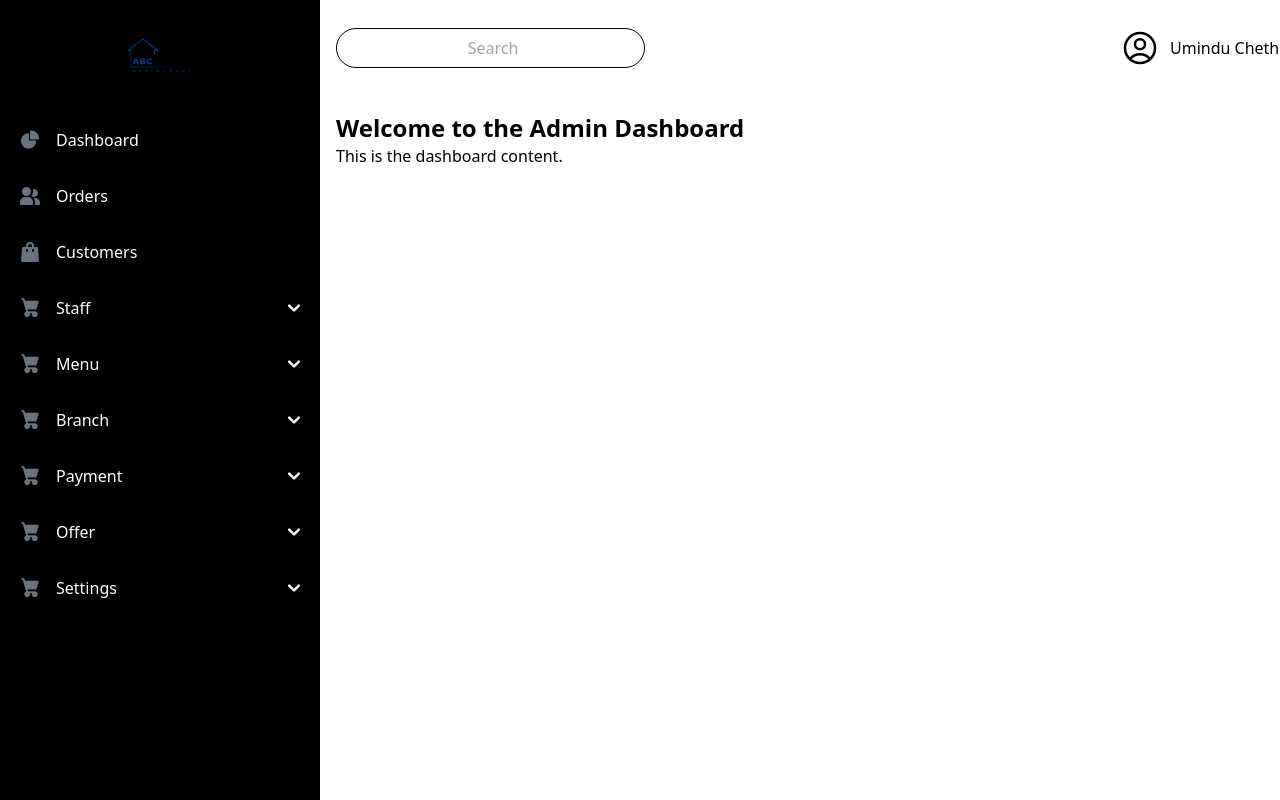
After one commit to Nipuniii/Online-reservation-System, a Spring Boot app: page /admindashboard in a window 1280 px wide. The commit adds this page. Run offline with Spring Boot 4, Linux system fonts and the light colour scheme; style sheets or scripts are compiled from the project's sources; some libraries are stand-ins or nearby versions.

Commit message:
admin header admin sidebar user ui change done
admin header admin sidebar user ui change done

```diff
--- /dev/null
+++ b/src/main/java/com/abcrestaurant/restaurantweb/controller/AdminController.java
@@ -0,0 +1,13 @@
+package com.abcrestaurant.restaurantweb.controller;
+
+import org.springframework.stereotype.Controller;
+import org.springframework.web.bind.annotation.GetMapping;
+
+@Controller
+public class AdminController {
+    @GetMapping("/admindashboard")
+    public String getDashboard() {
+        return "admin/admin-dashboard"; // Renders admin-dashboard.html
+    }
+
+}
--- /dev/null
+++ b/src/main/resources/templates/admin/admin-dashboard.html
@@ -0,0 +1,28 @@
+<!DOCTYPE html>
+<html xmlns:th="http://www.thymeleaf.org" lang="en">
+<head>
+  <meta charset="UTF-8">
+  <title>Admin Dashboard</title>
+  <link href="/css/tailwind.css" rel="stylesheet">
+</head>
+<body>
+<div class="flex h-screen">
+  <!-- Sidebar -->
+  <aside  style="width: 25%;" class="w-1/4 bg-black text-white">
+    <th:block th:replace="fragments/admin-sidebar :: div"></th:block>
+  </aside>
+
+  <!-- Main Content -->
+  <div style="width: 75%;" class="flex-1 flex flex-col ">
+    <header class="w-full bg-white">
+      <th:block th:replace="fragments/admin-header :: div"></th:block>
+    </header>
+    <main  class="flex-1 p-4 mt-24">
+      <!-- Dashboard content -->
+      <h1 class="text-2xl font-bold">Welcome to the Admin Dashboard</h1>
+      <p>This is the dashboard content.</p>
+    </main>
+  </div>
+</div>
+</body>
+</html>
--- /dev/null
+++ b/src/main/resources/templates/fragments/admin-header.html
@@ -0,0 +1,24 @@
+<div style="width: 75%;" class="fixed z-10 bg-white mt-2">
+    <div class="container 2xl:ml-[220px]">
+        <div class="relative flex items-center w-full max-w-md md:h-20">
+
+            <div class="">
+                <div class="absolute inline-flex items-center p-2 top-6 left-5">
+                    <i class="text-gray-400 fas fa-search"></i>
+                </div>
+            </div>
+            <div class="">
+                <div style="position: absolute; width: 35%; margin-left: 800px; border: none;">
+                    <svg xmlns="http://www.w3.org/2000/svg" fill="none" viewBox="0 0 24 24" stroke-width="1.5" stroke="currentColor" class="w-10 h-10">
+                        <path stroke-linecap="round" stroke-linejoin="round" d="M17.982 18.725A7.488 7.488 0 0012 15.75a7.488 7.488 0 00-5.982 2.975m11.963 0a9 9 0 10-11.963 0m11.963 0A8.966 8.966 0 0112 21a8.966 8.966 0 01-5.982-2.275M15 9.75a3 3 0 11-6 0 3 3 0 016 0z" />
+                    </svg>
+                </div>
+                <div style="position: absolute; width: 35%; margin-left: 850px; margin-top: 8px; border: none;">
+                    <p class="border-none md:w-full">Umindu Chethiya</p>
+                </div>
+                <input class="w-full h-10 flex items-center ml-10 justify-center pl-10 pr-5 py-1 md:ml-4 text-base hidden md:block border border-black rounded-full focus:shadow-outline text-center" type="search" placeholder="Search">
+
+            </div>
+        </div>
+    </div>
+</div>
--- /dev/null
+++ b/src/main/resources/templates/fragments/admin-sidebar.html
@@ -0,0 +1,199 @@
+<!-- src/main/resources/templates/sidebar.html -->
+<div style="width: 25%;" class="fixed top-0 left-0 flex-col hidden p-2 bg-black md:w-1/4 md:flex md:h-screen h-full">
+    <nav class="md:mt-20">
+        <aside style="width: 25%;" id="sidebar-multi-level-sidebar" class="fixed top-0 left-0 z-40 md:w-1/4 h-screen transition-transform -translate-x-full sm:translate-x-0" aria-label="Sidebar">
+            <div class="flex items-center justify-center md:mt-2">
+                <a href="#">
+                    <img src="/images/logo.png" class='w-24 h-24 ' />
+                </a>
+            </div>
+            <div class="h-full px-3 py-4 bg-black overflow-y-auto">
+                <ul class="space-y-4 font-medium">
+                    <li>
+                        <a href="#" class="flex items-center p-2 text-gray-900 rounded-lg text-white ">
+                            <svg class="w-5 h-5 text-gray-500 transition duration-75 text-gray-400 group-hover:text-gray-900 group-hover:text-white" aria-hidden="true" xmlns="http://www.w3.org/2000/svg" fill="currentColor" viewBox="0 0 22 21">
+                                <path d="M16.975 11H10V4.025a1 1 0 0 0-1.066-.998 8.5 8.5 0 1 0 9.039 9.039.999.999 0 0 0-1-1.066h.002Z"/>
+                                <path d="M12.5 0c-.157 0-.311.01-.565.027A1 1 0 0 0 11 1.02V10h8.975a1 1 0 0 0 1-.935c.013-.188.028-.374.028-.565A8.51 8.51 0 0 0 12.5 0Z"/>
+                            </svg>
+                            <span class="px-4">Dashboard</span>
+                        </a>
+                    </li>
+                    <li>
+                        <a href="#" class="flex items-center p-2 text-gray-900 rounded-lg text-white ">
+                            <svg class="flex-shrink-0 w-5 h-5 text-gray-500 transition duration-75 text-gray-400 group-hover:text-gray-900 group-hover:text-white" aria-hidden="true" xmlns="http://www.w3.org/2000/svg" fill="currentColor" viewBox="0 0 20 18">
+                                <path d="M14 2a3.963 3.963 0 0 0-1.4.267 6.439 6.439 0 0 1-1.331 6.638A4 4 0 1 0 14 2Zm1 9h-1.264A6.957 6.957 0 0 1 15 15v2a2.97 2.97 0 0 1-.184 1H19a1 1 0 0 0 1-1v-1a5.006 5.006 0 0 0-5-5ZM6.5 9a4.5 4.5 0 1 0 0-9 4.5 4.5 0 0 0 0 9ZM8 10H5a5.006 5.006 0 0 0-5 5v2a1 1 0 0 0 1 1h11a1 1 0 0 0 1-1v-2a5.006 5.006 0 0 0-5-5Z"/>
+                            </svg>
+                            <span class="flex-1 px-4 whitespace-nowrap">Orders</span>
+                        </a>
+                    </li>
+                    <li>
+                        <a href="#" class="flex items-center p-2 text-gray-900 rounded-lg text-white ">
+                            <svg class="flex-shrink-0 w-5 h-5 text-gray-500 transition duration-75 text-gray-400 group-hover:text-gray-900 group-hover:text-white" aria-hidden="true" xmlns="http://www.w3.org/2000/svg" fill="currentColor" viewBox="0 0 18 20">
+                                <path d="M17 5.923A1 1 0 0 0 16 5h-3V4a4 4 0 1 0-8 0v1H2a1 1 0 0 0-1 .923L.086 17.846A2 2 0 0 0 2.08 20h13.84a2 2 0 0 0 1.994-2.153L17 5.923ZM7 9a1 1 0 0 1-2 0V7h2v2Zm0-5a2 2 0 1 1 4 0v1H7V4Zm6 5a1 1 0 1 1-2 0V7h2v2Z"/>
+                            </svg>
+                            <span class="flex-1 px-4 whitespace-nowrap">Customers</span>
+                        </a>
+                    </li>
+
+                    <li class="">
+                        <button type="button" class="flex items-center w-full p-2 text-base text-gray-900 transition duration-75 rounded-lg group " aria-controls="dropdown-example01" data-collapse-toggle="dropdown-example01">
+                            <svg class="flex-shrink-0 w-5 h-5 text-gray-500 transition duration-75 group-hover:text-gray-900 text-gray-400 group-hover:text-white" aria-hidden="true" xmlns="http://www.w3.org/2000/svg" fill="currentColor" viewBox="0 0 18 21">
+                                <path d="M15 12a1 1 0 0 0 .962-.726l2-7A1 1 0 0 0 17 3H3.77L3.175.745A1 1 0 0 0 2.208 0H1a1 1 0 0 0 0 2h.438l.6 2.255v.019l2 7 .746 2.986A3 3 0 1 0 9 17a2.966 2.966 0 0 0-.184-1h2.368c-.118.32-.18.659-.184 1a3 3 0 1 0 3-3H6.78l-.5-2H15Z"/>
+                            </svg>
+                            <span class="flex-1 px-4 text-left rtl:text-right whitespace-nowrap text-white">Staff</span>
+                            <svg class="w-3 h-3 text-white" aria-hidden="true" xmlns="http://www.w3.org/2000/svg" fill="none" viewBox="0 0 10 6">
+                                <path stroke="currentColor" stroke-linecap="round" stroke-linejoin="round" stroke-width="2" d="m1 1 4 4 4-4"/>
+                            </svg>
+                        </button>
+                        <ul id="dropdown-example01" class="hidden py-2 space-y-2">
+                            <li>
+                                <a href="" class="flex items-center w-full p-2 text-gray-900 transition duration-75 rounded-lg pl-11 group text-white ">Staff List</a>
+                            </li>
+                            <li>
+                                <a href="" class="flex items-center w-full p-2 text-gray-900 transition duration-75 rounded-lg pl-11 group text-white ">Add Staff</a>
+                            </li>
+
+                        </ul>
+                    </li>
+
+
+                    <li class="">
+                        <button type="button" class="flex items-center w-full p-2 text-base text-gray-900 transition duration-75 rounded-lg group " aria-controls="dropdown-example" data-collapse-toggle="dropdown-example">
+                            <svg class="flex-shrink-0 w-5 h-5 text-gray-500 transition duration-75 group-hover:text-gray-900 text-gray-400 group-hover:text-white" aria-hidden="true" xmlns="http://www.w3.org/2000/svg" fill="currentColor" viewBox="0 0 18 21">
+                                <path d="M15 12a1 1 0 0 0 .962-.726l2-7A1 1 0 0 0 17 3H3.77L3.175.745A1 1 0 0 0 2.208 0H1a1 1 0 0 0 0 2h.438l.6 2.255v.019l2 7 .746 2.986A3 3 0 1 0 9 17a2.966 2.966 0 0 0-.184-1h2.368c-.118.32-.18.659-.184 1a3 3 0 1 0 3-3H6.78l-.5-2H15Z"/>
+                            </svg>
+                            <span class="flex-1 px-4 text-left rtl:text-right whitespace-nowrap text-white">Menu</span>
+                            <svg class="w-3 h-3 text-white" aria-hidden="true" xmlns="http://www.w3.org/2000/svg" fill="none" viewBox="0 0 10 6">
+                                <path stroke="currentColor" stroke-linecap="round" stroke-linejoin="round" stroke-width="2" d="m1 1 4 4 4-4"/>
+                            </svg>
+                        </button>
+                        <ul id="dropdown-example" class="hidden py-2 space-y-2">
+                            <li>
+                                <a href="" class="flex items-center w-full p-2 text-gray-900 transition duration-75 rounded-lg pl-11 group text-white "> Menu List</a>
+                            </li>
+                            <li>
+                                <a href="" class="flex items-center w-full p-2 text-gray-900 transition duration-75 rounded-lg pl-11 group text-white ">Add Menu</a>
+                            </li>
+
+                        </ul>
+                    </li>
+                    <li class="">
+                        <button type="button" class="flex items-center w-full p-2 text-base text-gray-900 transition duration-75 rounded-lg group text-white " aria-controls="dropdown-example2" data-collapse-toggle="dropdown-example2">
+                            <svg class="flex-shrink-0 w-5 h-5 text-gray-500 transition duration-75 group-hover:text-gray-900 text-gray-400 group-hover:text-white" aria-hidden="true" xmlns="http://www.w3.org/2000/svg" fill="currentColor" viewBox="0 0 18 21">
+                                <path d="M15 12a1 1 0 0 0 .962-.726l2-7A1 1 0 0 0 17 3H3.77L3.175.745A1 1 0 0 0 2.208 0H1a1 1 0 0 0 0 2h.438l.6 2.255v.019l2 7 .746 2.986A3 3 0 1 0 9 17a2.966 2.966 0 0 0-.184-1h2.368c-.118.32-.18.659-.184 1a3 3 0 1 0 3-3H6.78l-.5-2H15Z"/>
+                            </svg>
+                            <span class="flex-1 px-4 text-left rtl:text-right whitespace-nowrap text-white">Branch</span>
+                            <svg class="w-3 h-3 text-white" aria-hidden="true" xmlns="http://www.w3.org/2000/svg" fill="none" viewBox="0 0 10 6">
+                                <path stroke="currentColor" stroke-linecap="round" stroke-linejoin="round" stroke-width="2" d="m1 1 4 4 4-4"/>
+                            </svg>
+                        </button>
+                        <ul id="dropdown-example2" class="hidden py-2 space-y-2">
+                            <li>
+                                <a href="" class="flex items-center w-full p-2 text-gray-900 transition duration-75 rounded-lg pl-11 group  text-white">Branch List</a>
+                            </li>
+                            <li>
+                                <a href="" class="flex items-center w-full p-2 text-gray-900 transition duration-75 rounded-lg pl-11 group text-white ">Add Branch</a>
+                            </li>
+
+                        </ul>
+                    </li>
+
+
+
+
+                    <li class="">
+                        <button type="button" class="flex items-center w-full p-2 text-base text-gray-900 transition duration-75 rounded-lg group " aria-controls="dropdown-example3" data-collapse-toggle="dropdown-example3">
+                            <svg class="flex-shrink-0 w-5 h-5 text-gray-500 transition duration-75 group-hover:text-gray-900 text-gray-400 group-hover:text-white" aria-hidden="true" xmlns="http://www.w3.org/2000/svg" fill="currentColor" viewBox="0 0 18 21">
+                                <path d="M15 12a1 1 0 0 0 .962-.726l2-7A1 1 0 0 0 17 3H3.77L3.175.745A1 1 0 0 0 2.208 0H1a1 1 0 0 0 0 2h.438l.6 2.255v.019l2 7 .746 2.986A3 3 0 1 0 9 17a2.966 2.966 0 0 0-.184-1h2.368c-.118.32-.18.659-.184 1a3 3 0 1 0 3-3H6.78l-.5-2H15Z"/>
+                            </svg>
+                            <span class="flex-1 px-4 text-left rtl:text-right whitespace-nowrap text-white">Payment</span>
+                            <svg class="w-3 h-3 text-white" aria-hidden="true" xmlns="http://www.w3.org/2000/svg" fill="none" viewBox="0 0 10 6">
+                                <path stroke="currentColor" stroke-linecap="round" stroke-linejoin="round" stroke-width="2" d="m1 1 4 4 4-4"/>
+                            </svg>
+                        </button>
+                        <ul id="dropdown-example3" class="hidden py-2 space-y-2">
+                            <li>
+                                <a href="" class="flex items-center w-full p-2 text-gray-900 transition duration-75 rounded-lg pl-11 group text-white ">Customer Payment</a>
+                            </li>
+                            <li>
+                                <a href="" class="flex items-center w-full p-2 text-gray-900 transition duration-75 rounded-lg pl-11 group text-white ">Order Payment</a>
+                            </li>
+                            <li>
+                                <a href="" class="flex items-center w-full p-2 text-gray-900 transition duration-75 rounded-lg pl-11 group text-white ">Product Payment</a>
+                            </li>
+                        </ul>
+                    </li>
+
+
+                    <li class="">
+                        <button type="button" class="flex items-center w-full p-2 text-base text-gray-900 transition duration-75 rounded-lg group " aria-controls="dropdown-example4" data-collapse-toggle="dropdown-example4">
+                            <svg class="flex-shrink-0 w-5 h-5 text-gray-500 transition duration-75 group-hover:text-gray-900 text-gray-400 group-hover:text-white" aria-hidden="true" xmlns="http://www.w3.org/2000/svg" fill="currentColor" viewBox="0 0 18 21">
+                                <path d="M15 12a1 1 0 0 0 .962-.726l2-7A1 1 0 0 0 17 3H3.77L3.175.745A1 1 0 0 0 2.208 0H1a1 1 0 0 0 0 2h.438l.6 2.255v.019l2 7 .746 2.986A3 3 0 1 0 9 17a2.966 2.966 0 0 0-.184-1h2.368c-.118.32-.18.659-.184 1a3 3 0 1 0 3-3H6.78l-.5-2H15Z"/>
+                            </svg>
+                            <span class="flex-1 px-4 text-left rtl:text-right whitespace-nowrap text-white">Offer</span>
+                            <svg class="w-3 h-3 text-white" aria-hidden="true" xmlns="http://www.w3.org/2000/svg" fill="none" viewBox="0 0 10 6">
+                                <path stroke="currentColor" stroke-linecap="round" stroke-linejoin="round" stroke-width="2" d="m1 1 4 4 4-4"/>
+                            </svg>
+                        </button>
+                        <ul id="dropdown-example4" class="hidden py-2 space-y-2">
+                            <li>
+                                <a href="" class="flex items-center w-full p-2 text-gray-900 transition duration-75 rounded-lg pl-11 group text-white ">Offer List</a>
+                            </li>
+                            <li>
+                                <a href="" class="flex items-center w-full p-2 text-gray-900 transition duration-75 rounded-lg pl-11 group text-white ">Add Offer</a>
+                            </li>
+                        </ul>
+                    </li>
+
+
+
+                    <li class="">
+                        <button type="button" class="flex items-center w-full p-2 text-base text-gray-900 transition duration-75 rounded-lg group " aria-controls="dropdown-example5" data-collapse-toggle="dropdown-example5">
+                            <svg class="flex-shrink-0 w-5 h-5 text-gray-500 transition duration-75 group-hover:text-gray-900 text-gray-400 group-hover:text-white" aria-hidden="true" xmlns="http://www.w3.org/2000/svg" fill="currentColor" viewBox="0 0 18 21">
+                                <path d="M15 12a1 1 0 0 0 .962-.726l2-7A1 1 0 0 0 17 3H3.77L3.175.745A1 1 0 0 0 2.208 0H1a1 1 0 0 0 0 2h.438l.6 2.255v.019l2 7 .746 2.986A3 3 0 1 0 9 17a2.966 2.966 0 0 0-.184-1h2.368c-.118.32-.18.659-.184 1a3 3 0 1 0 3-3H6.78l-.5-2H15Z"/>
+                            </svg>
+                            <span class="flex-1 px-4 text-left rtl:text-right whitespace-nowrap text-white">Settings</span>
+                            <svg class="w-3 h-3 text-white" aria-hidden="true" xmlns="http://www.w3.org/2000/svg" fill="none" viewBox="0 0 10 6">
+                                <path stroke="currentColor" stroke-linecap="round" stroke-linejoin="round" stroke-width="2" d="m1 1 4 4 4-4"/>
+                            </svg>
+                        </button>
+                        <ul id="dropdown-example5" class="hidden py-2 space-y-2">
+                            <li>
+                                <a href="" class="flex items-center w-full p-2 text-gray-900 transition duration-75 rounded-lg pl-11 group text-white">Change Password</a>
+                            </li>
+                            <li>
+                                <a href="#" class="flex items-center w-full p-2 text-gray-900 transition duration-75 rounded-lg pl-11 group text-white ">Logout</a>
+                            </li>
+                        </ul>
+                    </li>
+                </ul>
+            </div>
+        </aside>
+    </nav>
+    <script>
+        document.addEventListener('DOMContentLoaded', function () {
+            // Function to handle dropdown toggle
+            function handleDropdownToggle(toggleSelector, dropdownId) {
+                const button = document.querySelector(toggleSelector);
+                const dropdown = document.getElementById(dropdownId);
+
+                if (button && dropdown) {
+                    button.addEventListener('click', function () {
+                        dropdown.classList.toggle('hidden'); // Toggle the 'hidden' class
+                    });
+                }
+            }
+
+            // Initialize dropdown toggles
+            handleDropdownToggle('[data-collapse-toggle="dropdown-example"]', 'dropdown-example');
+            handleDropdownToggle('[data-collapse-toggle="dropdown-example2"]', 'dropdown-example2');
+            handleDropdownToggle('[data-collapse-toggle="dropdown-example3"]', 'dropdown-example3');
+            handleDropdownToggle('[data-collapse-toggle="dropdown-example4"]', 'dropdown-example4');
+            handleDropdownToggle('[data-collapse-toggle="dropdown-example5"]', 'dropdown-example5');
+             handleDropdownToggle('[data-collapse-toggle="dropdown-example01"]', 'dropdown-example01');
+        });
+    </script>
+</div>
+
+<!-- Add this script to handle the dropdown toggle -->
+<!-- Add this script to handle the dropdown toggle -->
```
Also changed, not shown: src/main/resources/templates/user/home.html (+127 -100 lines), src/main/resources/static/images/Group 5.png (added), src/main/resources/static/images/about.png (added), src/main/resources/static/images/delivery-man.png (added), src/main/resources/static/images/delivery-man2.png (added), src/main/resources/static/images/on-time.png (added), src/main/resources/static/images/pizza-shop.png (added), src/main/resources/static/images/pizza.png (added), src/main/resources/static/images/pizza7.png (added), src/main/resources/static/images/red-bell.png (added), src/main/resources/templates/user/menu.html (renamed from src/main/resources/templates/fragments/adminheader.html).
